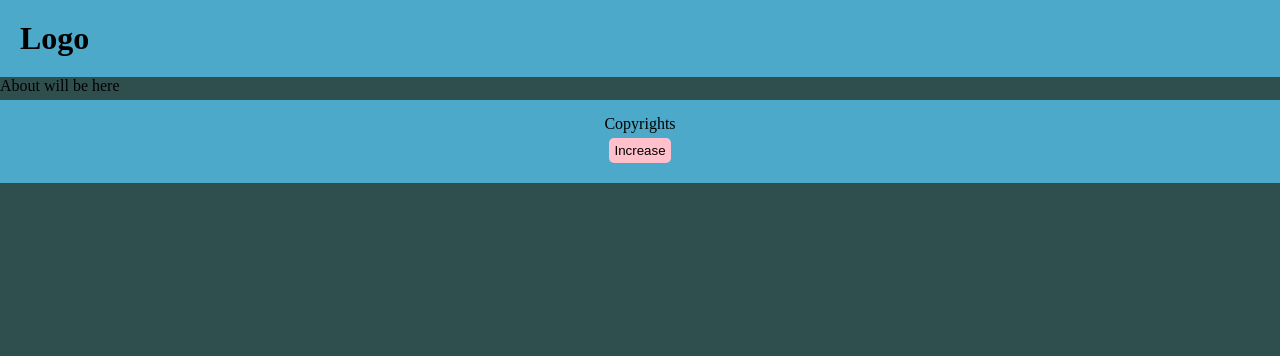
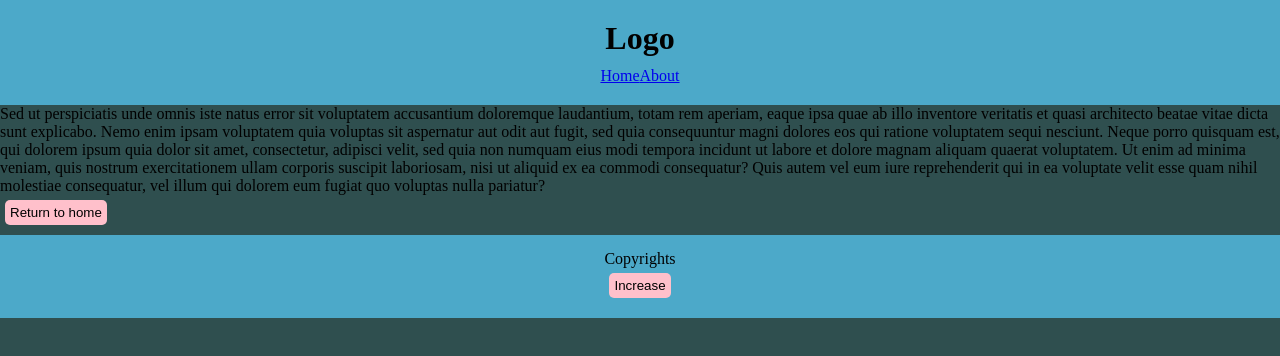
Before and after one commit to bean-123/react-test, a React (Vite) app: page /about in a window 1280 px wide. Shown: the top 356 px of the page. Built offline with nearby package versions, Linux system fonts and the light colour scheme.

Commit message:
Added cnages to week4

```diff
--- a/src/App.css
+++ b/src/App.css
@@ -7,11 +7,6 @@
   height: 100vh;
   width: 100vw;
   background-color: darkslategray;
-}
-
-.header {
-  padding: 20px;
-  background-color: #4ca9c9;
 }
 
 .container {
--- a/src/App.jsx
+++ b/src/App.jsx
@@ -4,6 +4,7 @@ import "./App.css";
 import About from "./components/About";
 import Home from "./components/Home";
 import Layout from "./Layout";
+import ErrorPage from "./components/ErrorPage";
 
 // function App() {
 //   return (
@@ -31,6 +32,10 @@ const router = createBrowserRouter([
         path: "about",
         element: <About />,
       },
+      {
+        path: "*", //everything that is not in here, will lead to error page
+        element: <ErrorPage />,
+      },
     ],
   },
 ]);
--- a/src/Layout.jsx
+++ b/src/Layout.jsx
@@ -4,9 +4,18 @@ import Header from "./components/Header";
 
 const Layout = ({ children }) => {
   return (
-    <div>
+    <div
+      style={{
+        display: "flex",
+        flexDirection: "column",
+        maxHeight: "100%",
+        boxSizing: "border-box",
+      }}
+    >
       <Header />
-      <Outlet />
+      <div style={{ flexGrow: "1", boxSizing: "border-box" }}>
+        <Outlet />
+      </div>
       <Footer />
     </div>
   );
--- a/src/components/About.jsx
+++ b/src/components/About.jsx
@@ -1,5 +1,32 @@
+import { useNavigate } from "react-router";
+
 const About = () => {
-  return <div>About will be here</div>;
+  const navigate = useNavigate();
+
+  const handleNavigate = () => {
+    navigate("/"); // where u want to navigate to, or just define at the button if u have many buttons that lead to diff sites
+  };
+
+  return (
+    <div>
+      <p>
+        Sed ut perspiciatis unde omnis iste natus error sit voluptatem
+        accusantium doloremque laudantium, totam rem aperiam, eaque ipsa quae ab
+        illo inventore veritatis et quasi architecto beatae vitae dicta sunt
+        explicabo. Nemo enim ipsam voluptatem quia voluptas sit aspernatur aut
+        odit aut fugit, sed quia consequuntur magni dolores eos qui ratione
+        voluptatem sequi nesciunt. Neque porro quisquam est, qui dolorem ipsum
+        quia dolor sit amet, consectetur, adipisci velit, sed quia non numquam
+        eius modi tempora incidunt ut labore et dolore magnam aliquam quaerat
+        voluptatem. Ut enim ad minima veniam, quis nostrum exercitationem ullam
+        corporis suscipit laboriosam, nisi ut aliquid ex ea commodi consequatur?
+        Quis autem vel eum iure reprehenderit qui in ea voluptate velit esse
+        quam nihil molestiae consequatur, vel illum qui dolorem eum fugiat quo
+        voluptas nulla pariatur?
+      </p>
+      <button onClick={handleNavigate}>Return to home</button>
+    </div>
+  );
 };
 
 export default About;
--- /dev/null
+++ b/src/components/ErrorPage.jsx
@@ -0,0 +1,9 @@
+const ErrorPage = () => {
+  return (
+    <div style={{ backgroundColor: "red" }}>
+      <h1>Page not found</h1>
+    </div>
+  );
+};
+
+export default ErrorPage;
--- a/src/components/Form.jsx
+++ b/src/components/Form.jsx
@@ -16,7 +16,7 @@ function Form({ formData, setFormData, handleClick }) {
   const handleSubmit = (e) => {
     e.preventDefault();
     handleClick();
-    setFormData({ age: "", name: "", title: "" }); // this wont erase the data in the form after u submit (maybe remove?)
+    setFormData({ age: "", name: "", title: "" });
   };
 
   return (
--- a/src/components/Header.jsx
+++ b/src/components/Header.jsx
@@ -1,8 +1,15 @@
-const Header = (props) => {
+import { Link } from "react-router";
+import styles from "./Header.module.css";
+
+const Header = () => {
   return (
-    <>
-      <h1 className="header">Logo</h1>
-    </>
+    <div className={styles.header}>
+      <h1>Logo</h1>
+      <nav>
+        <Link to="/">Home</Link>
+        <Link to="/about">About</Link>
+      </nav>
+    </div>
   );
 };
 
--- /dev/null
+++ b/src/components/Header.module.css
@@ -0,0 +1,8 @@
+.header {
+  padding: 20px;
+  background-color: #4ca9c9;
+  display: flex;
+  align-items: center;
+  flex-direction: column;
+  gap: 10px;
+}
```
